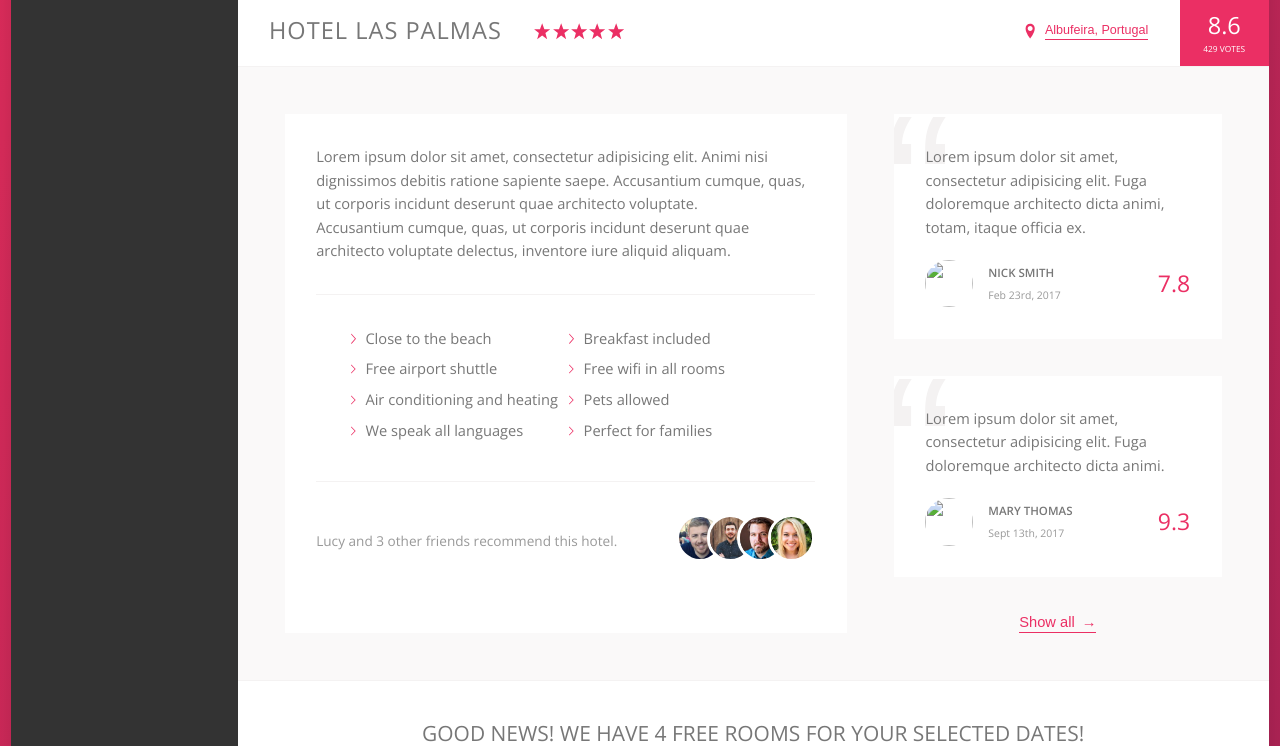
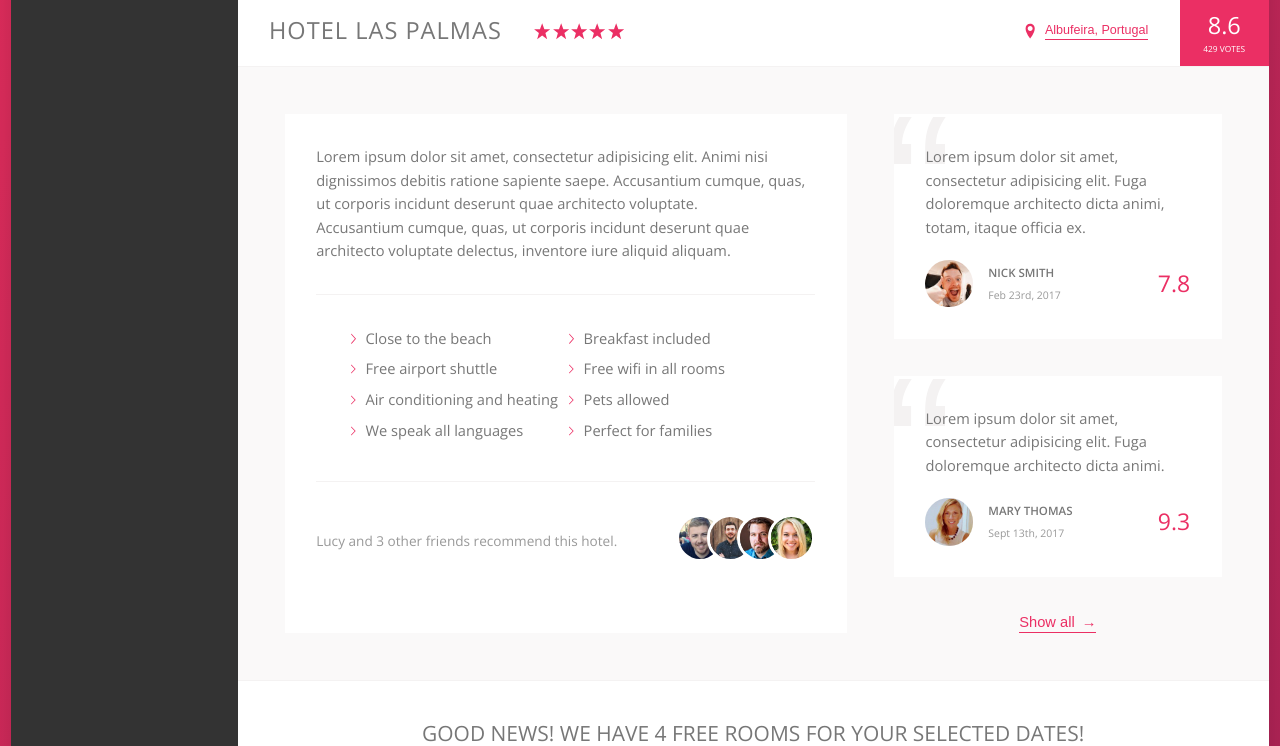
Before and after one commit to StasBdzhing/Trillo, a website: page index.html in a window 1280 px wide. Shown: the part 564-1310 px from the top of the page. Drawn offline with nearby package versions, Linux system fonts and the light colour scheme; the site is published under a folder, as on GitHub Pages, so addresses that start at the root find nothing.

Commit message:
fixed pic

```diff
--- a/index.html
+++ b/index.html
@@ -173,7 +173,7 @@
                                     Lorem ipsum dolor sit amet, consectetur adipisicing elit. Fuga doloremque architecto dicta animi, totam, itaque officia ex.
                                 </blockquote>
                                 <figcaption class="review__user">
-                                    <img src="/img/user-1.jpg" alt="" class="review__photo">
+                                    <img src="img/user-1.jpg" alt="" class="review__photo">
                                     <div class="review__user-box">
                                         <p class="review__user-name">NICK SMITH</p>
                                         <p class="review__user-date">Feb 23rd, 2017</p>
@@ -186,7 +186,7 @@
                                 <blockquote class="review__text">
                                     Lorem ipsum dolor sit amet, consectetur adipisicing elit. Fuga doloremque architecto dicta animi.</blockquote>
                                 <figcaption class="review__user">
-                                    <img src="/img/user-2.jpg" alt="" class="review__photo">
+                                    <img src="img/user-2.jpg" alt="" class="review__photo">
                                     <div class="review__user-box">
                                         <p class="review__user-name">MARY THOMAS</p>
                                         <p class="review__user-date">Sept 13th, 2017</p>
```
